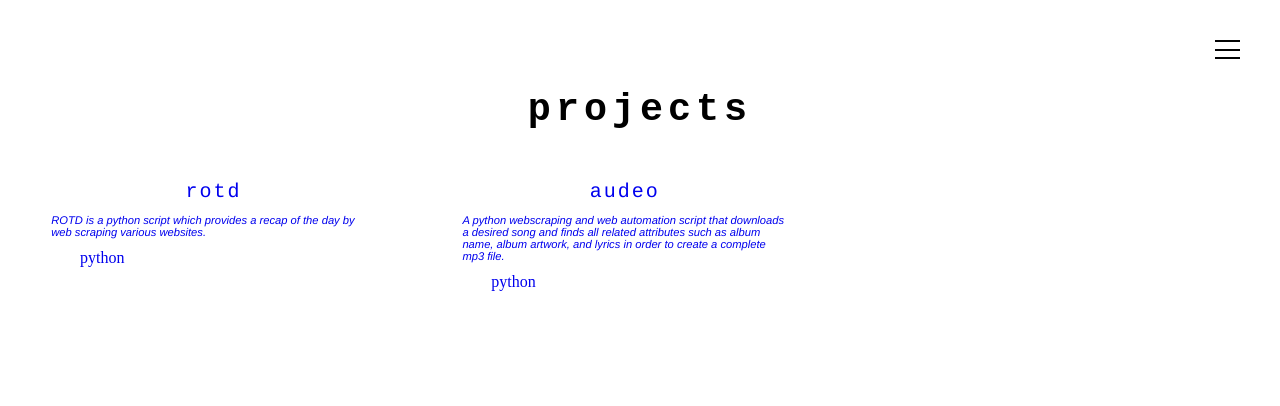
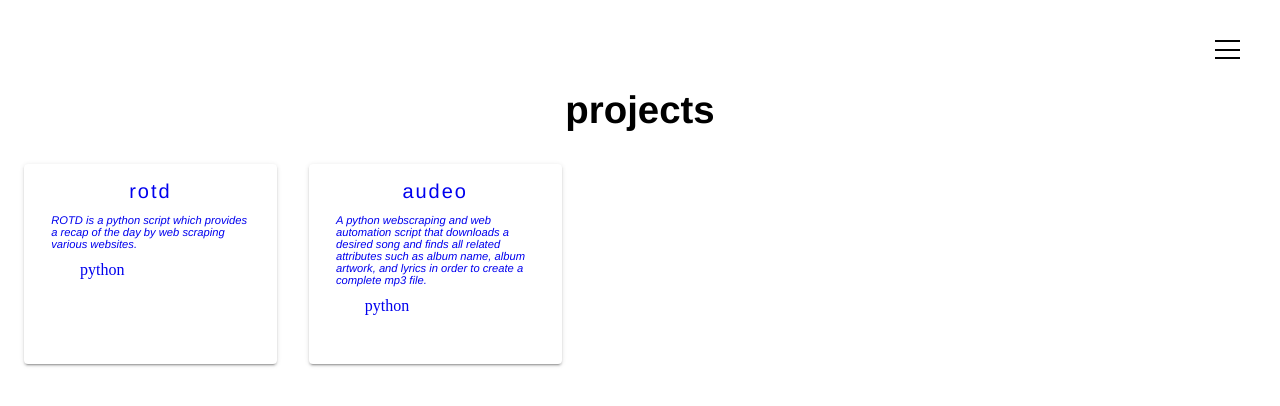
Before and after one commit to sehuno/sehuno.github.io, a Jekyll site: the page built from proj/index.html, in a window 1280 px wide. Shown: the top 406 px of the page. Built offline with Jekyll 4.4.1, drawn with Linux system fonts in a browser that asks for light colours; nearby versions of some CDN libraries; some web fonts are replaced.

Commit message:
blog overhaul commit

```diff
--- a/blog/index.html
+++ b/blog/index.html
@@ -12,11 +12,10 @@ title: blog
 			{% if post.categories contains 'blogpost' %}
 				<li class="card__item">
 					<div class="card">
-			      <a class="card__image card__image--record" href="{{ post.url }}"></a>
+			      <a class="card__image {{post.title}}" href="{{ post.url }}"></a>
 			      <div class="card__content">
 			        <div class="card__title">{{ post.title }}</div>
 			        <p class="card__text">{{ post.blurb }}</p>
-			        <!-- <button class="btn btn--block card__btn">Button</button> -->
 			      </div>
 		    	</div>
 				</li>
--- a/css/proj.css
+++ b/css/proj.css
@@ -17,9 +17,9 @@ h2 {
 	margin-bottom: 0.2em;
 	text-align: center;
 	font-size: 3vw;
-  letter-spacing: 5px;
-  /*font-family: "Helvetica Neue";*/
-	font-family: "Courier New";
+  /*letter-spacing: 5px;*/
+  font-family: "Helvetica Neue";
+	/*font-family: "Courier New";*/
 }
 
 .proj-cards {
@@ -37,12 +37,13 @@ AAZazaZZZZzZZZZA
 @media(min-width: 56rem) {
 	.card__item {
 		padding: 1rem;
-		width: 30%;
+		width: 20%;
 	}
 }
 
 .card__title {
-	font-family: 'Courier';
+	/*font-family: 'Courier';*/
+  font-family: 'Helvetica Neue';
 	color: @gray-dark;
   font-size: 1.25rem;
   font-weight: 300;
@@ -54,7 +55,8 @@ AAZazaZZZZzZZZZA
 .card {
   background-color: white;
   border-radius: 0.25rem;
-  /*box-shadow: 0 20px 40px -14px rgba(0,0,0,0.25);*/
+  min-height: 200px;
+  box-shadow: 0 2px 2px 0 rgba(0,0,0,.14), 0 3px 1px -2px rgba(0,0,0,.2), 0 1px 5px 0 rgba(0,0,0,.12);
   border:  0 0 1px #929292;
   display: flex;
   flex-direction: column;
@@ -62,10 +64,10 @@ AAZazaZZZZzZZZZA
   text-decoration: none;
 }
 
-.card:hover {
+/*.card:hover {
   box-shadow: 0 8px 10px 1px rgba(0, 0, 0, .14), 0 3px 14px 2px rgba(0, 0, 0, .12), 0 5px 5px -3px rgba(0, 0, 0, .2);
   transition: 0.01s;
-}
+}*/
 
 .card__image::before {
 	content: "";
```
Also changed, not shown: _posts/2014-04-30-site-launched.md (+1 -1 lines), css/blog.css (+9 -1 lines).
